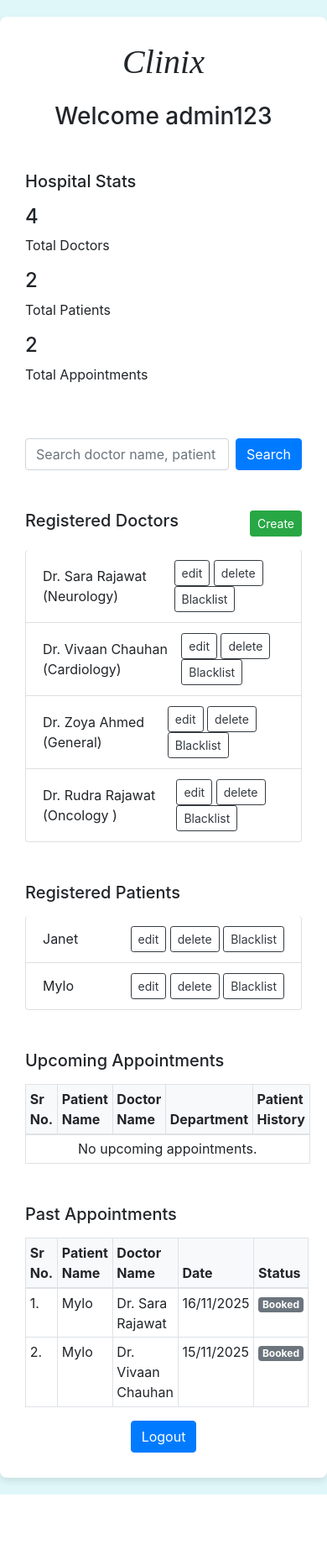
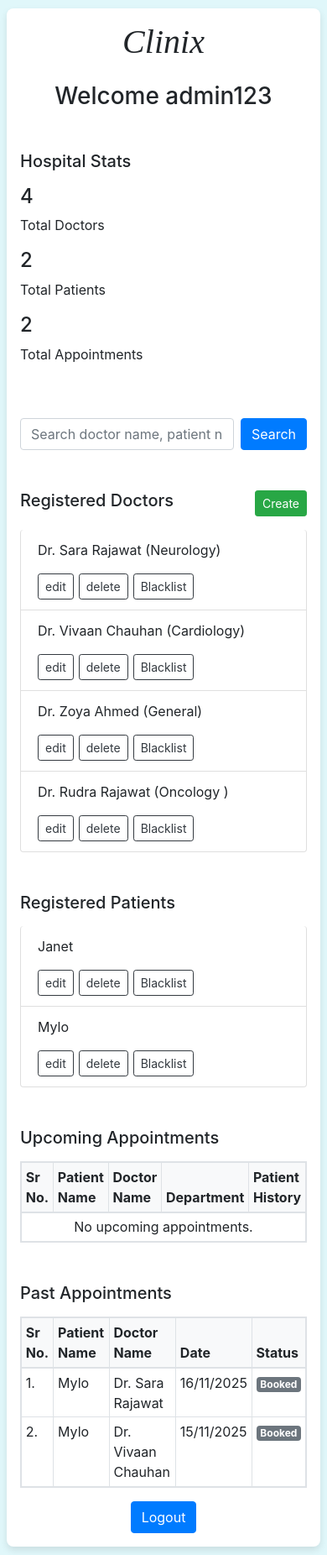
Before and after one commit to mishkat02/HMS_deploy, a Flask app: page /admin in a window 390 px wide. Shown: the whole page at 84% size. Before the commit the page ends 1780 px from the top, so only its background shows below. Run offline with Flask 3, Linux system fonts and the light colour scheme; data comes from the database, SQL or seed files in the repository.

Commit message:
Update main.css

```diff
--- a/static/styles/main.css
+++ b/static/styles/main.css
@@ -90,3 +90,56 @@ body {
     box-shadow: 0 4px 8px rgba(0,0,0,0.1);
     margin-top: 5%;
 }
+
+/* ===== Phones: dashboards, availability, history, booking, forms ===== */
+@media (max-width: 576px) {
+    body {
+        padding: 10px 8px;
+    }
+
+    /* Cards: less padding so content gets the screen width */
+    .main-card {
+        padding: 16px;
+    }
+    .p_main-card {
+        padding: 16px;
+        margin-top: 10px;
+    }
+
+    /* List rows (doctors, patients, departments): name on top, buttons wrap underneath */
+    .list-group-item.d-flex {
+        flex-direction: column;
+        align-items: flex-start !important;
+    }
+    .item-actions {
+        display: flex;
+        flex-wrap: wrap;
+        gap: 6px;
+        margin-top: 8px;
+    }
+    .item-actions form {
+        display: inline-block !important;
+    }
+
+    /* Tables: scroll sideways inside the card instead of breaking the page */
+    .appointment-table,
+    .schedule-table {
+        display: block;
+        width: 100%;
+        overflow-x: auto;
+        -webkit-overflow-scrolling: touch;
+    }
+
+    /* Side-by-side form fields (update treatment page) stack on phones */
+    .form-row > .col-6 {
+        flex: 0 0 100%;
+        max-width: 100%;
+    }
+
+    /* Rows of action buttons wrap rather than overflow */
+    .main-card .d-flex.justify-content-between,
+    .main-card .d-flex.justify-content-end {
+        flex-wrap: wrap;
+        gap: 8px;
+    }
+}
```
